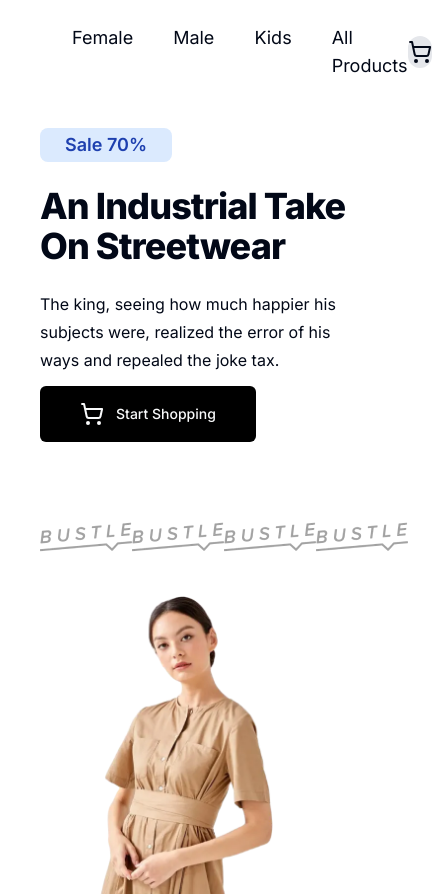
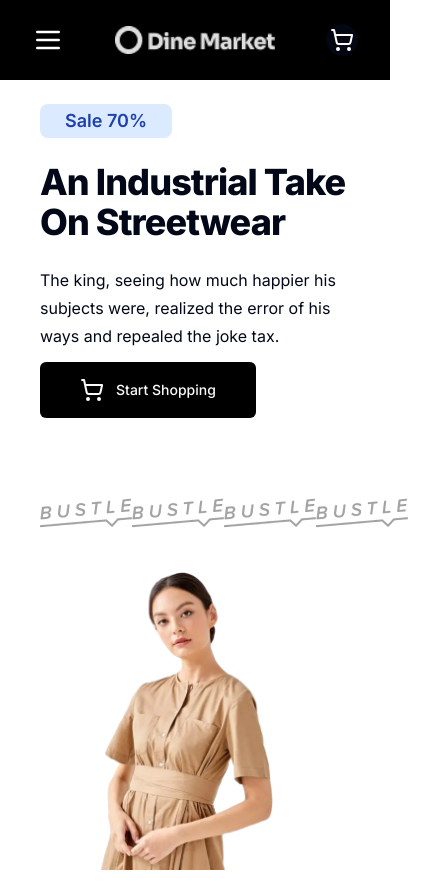
Before and after one commit to hasham25525/Clothes-Shopping, a Next.js app: page / in a window 390 px wide. Shown: the top 896 px of the page, 432 px wide, since content can reach past the window. Built offline with nearby package versions, Linux system fonts and the light colour scheme.

Commit message:
responsive Navbar

```diff
--- a/src/app/globals.css
+++ b/src/app/globals.css
@@ -72,7 +72,52 @@
   * {
     @apply border-border;
   }
+
   body {
     @apply bg-background text-foreground;
   }
 }
+
+.nav_links:hover {
+
+  text-shadow: 2px 1px 8px white;
+}
+
+.links {
+  display: flex;
+  column-gap: 2rem;
+  /* display:inline-block; */
+
+}
+
+.checkbtn,
+#check {
+  display: none;
+  cursor: pointer;
+}
+
+@media (max-width: 850px) {
+  .checkbtn {
+    display: block;
+  }
+
+  .links {
+    display: inline-block;
+    position: fixed;
+    height: 100vh;
+    width: 100%;
+    background-color: rgba(0, 0, 0, 0.80);
+    top: 80px;
+    left: -100%;
+    text-align: center;
+    transition: all .5s;
+
+  }
+  .nav_links{
+   margin-top: 2rem;
+  }
+
+  #check:checked ~.links{
+    left: 0;
+  }
+}
--- a/src/app/layout.tsx
+++ b/src/app/layout.tsx
@@ -19,8 +19,9 @@ export default function RootLayout({
   return (
     <html lang="en">
       <body className={inter.className}>
+
+       <Header/>
        <main className='px-10'>
-       <Header/>
         {/* HomePage */}
         {children}
        </main>
--- a/src/app/products/[id]/page.tsx
+++ b/src/app/products/[id]/page.tsx
@@ -47,7 +47,7 @@ export default function Page({ params }: { params: { id: string } }) {
                             <div className='flex items-center mt-4'>
                                 <Button variant="default">Add To Cart</Button>
 
-                                <p className='mx-3 text-xl font-bold font-sans'>Price: ${product.price}.00</p>
+                                <p className='mx-3 text-xl font-bold font-sans'>Price: ${product.price.toFixed(2)}</p>
                             </div>
                         </div>
                     </div>
--- a/src/components/Quantity.tsx
+++ b/src/components/Quantity.tsx
@@ -7,7 +7,7 @@ const Quantity = () => {
         <>
             <div className='flex ml-3 mt-3 gap-4'>
                 <button className='w-6 h-6 border rounded-full flex justify-center items-center hover:' onClick={() => {
-                    setNum(num < 2 ? 1 : num - 1);
+                    setNum(num <=1 ? 1 : num - 1);
                 }}>
                     -
                 </button>
--- a/src/components/layout/Header.tsx
+++ b/src/components/layout/Header.tsx
@@ -2,37 +2,44 @@ import React from 'react'
 import logo from '/public/logo.webp'
 import Image from 'next/image'
 import Link from 'next/link'
-import { ShoppingCart } from 'lucide-react';
+import { ShoppingCart, Menu } from 'lucide-react';
+
 
 const Header = () => {
   return (
 
-    <div className="flex justify-between items-center py-6 px-8">
-      <Link href="/"><Image src={logo} alt="logo" className="w-40" /></Link>
-      <ul className="flex gap-x-10">
-        <li className="text-lg">
+    <div className="flex justify-between items-center py-6 px-8 bg-black" >
+
+      <input type="checkbox" id='check'/>
+      <label htmlFor="check" className='checkbtn'>
+        <Menu className=' h-8 w-8 text-white' />
+      </label>
+
+      <Link href="/"><Image src={logo} alt="logo" className="w-40 invert" /></Link>
+      <ul className=" links ">
+        <li className="text-lg nav_links text-white">
           <Link href="/category/Female">
             Female
           </Link>
         </li>
-        <li className="text-lg">
+        <li className="text-lg nav_links text-white">
           <Link href="/category/Male">
             Male
           </Link>
         </li>
-        <li className="text-lg">
+        <li className="text-lg nav_links text-white">
           <Link href="/category/Kids">
             Kids
           </Link>
         </li>
-        <li className="text-lg">
+        <li className="text-lg nav_links text-white">
           <Link href="/products">
             All Products
           </Link>
         </li>
       </ul>
-      <div className="h-8 w-8 rounded-full bg-gray-200 flex justify-center items-center" >
-        <ShoppingCart className="h-6 w-6" />
+      <div className="h-8 w-8 rounded-full bg-gray-950 flex justify-center items-center" >
+        <ShoppingCart className="h-6 w-6 text-white" />
       </div>
     </div>
   )
```
Also changed, not shown: src/components/AddToCart.tsx (added, +15 -0 lines).
